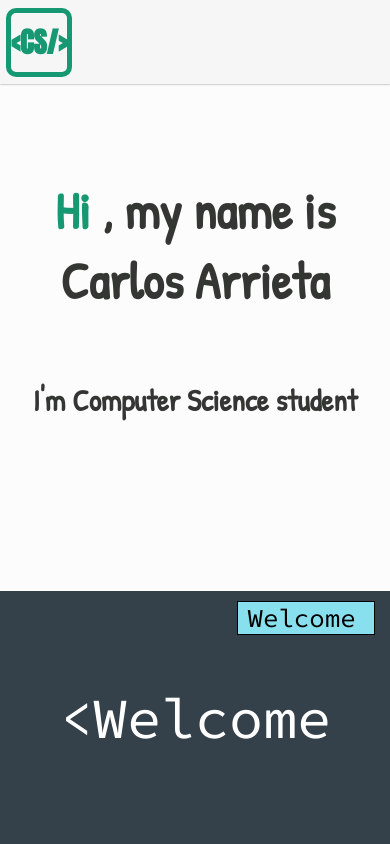
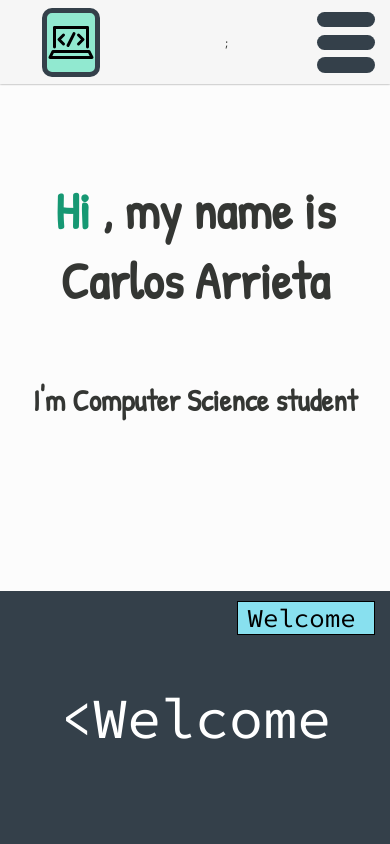
Before and after one commit to Carlitonchin/portfolio, a Next.js app: page / in a window 390 px wide. Shown: the top 844 px of the page. Built offline with nearby package versions, Linux system fonts and the light colour scheme.

Commit message:
portfolio ready

```diff
--- a/components/HeadBar.js
+++ b/components/HeadBar.js
@@ -1,5 +1,8 @@
 import { useEffect, useState } from 'react';
 import styles from '../styles/HeadBar.module.css'
+import ThreeLines from './threeLinesOptions';
+import stylesInvisibleOptions from '../styles/invisibleOptions.module.css'
+import { loadGetInitialProps } from 'next/dist/shared/lib/utils';
 
 
 function getSection(fraction)
@@ -15,6 +18,43 @@ function getSection(fraction)
 
     return 3;
 }
+
+function VisibleOptions(props)
+{
+    return <div className={styles.containerOptions}>
+            {props.links.map((value, index)=>
+            {
+              return <div className={styles.container_single_option} key={index}><a href={value.link}><h3 className={value.selected?styles.selected:""}>{value.text}</h3></a>
+              {value.selected?<div className={styles.sub}></div>:""}
+              </div>;
+            })}
+        </div>
+}
+
+function NotVisibleOptions(props)
+{
+
+    return <div className={stylesInvisibleOptions.containerOptions} >
+            {props.links.map((value, index)=>
+            {
+              return <a key={index} href={value.link}><h3 className={value.selected?stylesInvisibleOptions.selected:""}>{value.text}</h3></a>
+              {value.selected?<div className={stylesInvisibleOptions.sub}></div>:""}
+            })}
+        </div>
+}
+
+
+function Options(props)
+{
+
+    return <props.OptionType links={props.links}/>
+}
+
+function InvisibleOptions({children, showed})
+{
+    return <div id="invisibleOptions" className={(showed)?stylesInvisibleOptions.container + " " + stylesInvisibleOptions.container_showed :stylesInvisibleOptions.container}>{children}</div>
+}
+
 
 const HeadBar = function(props)
 {
@@ -41,17 +81,17 @@ const HeadBar = function(props)
     {
         window.onscroll = handleScroll
     });
+
     return (
     <div className={styles.container}>
         <div className={styles.containerLogo}>{props.children}</div>
-        <div className={styles.containerOptions}>
-            {props.links.map((value, index)=>
-            {
-              return <div className={styles.container_single_option} key={index}><a href={value.link}><h3 className={value.selected?styles.selected:""}>{value.text}</h3></a>
-              {value.selected?<div className={styles.sub}></div>:""}
-              </div>;
-            })}
-        </div>
+        <Options links={props.links} OptionType={VisibleOptions}/>
+
+        <ThreeLines>
+        <InvisibleOptions>
+        <Options links={props.links} OptionType={NotVisibleOptions}/>
+        </InvisibleOptions>
+        </ThreeLines>
     </div>
     );
 
--- a/components/Logo.js
+++ b/components/Logo.js
@@ -1,8 +1,8 @@
 import styles from '../styles/Logo.module.css'
-
+import Image from 'next/image'
 function Logo()
 {
-    return <div className={styles.container}><p className={styles.p}>{"<CS/>"}</p></div>
+    return <div className={styles.container}><a href="#" className={styles.p}><Image alt="logo" layout="fill" className={styles.logo} src="/logo.svg"/></a></div>
 }
 
 export default Logo;
--- a/components/skillsPage.js
+++ b/components/skillsPage.js
@@ -84,6 +84,7 @@ function Skills()
             <TreeSkills skill={"data structures"} icon={"data.svg"}/>
 
             <TreeSkills skill={"algorithms"} icon={"algorithm.svg"}/>
+
         </div>
     </TreeSkills>
     </div>
--- /dev/null
+++ b/components/threeLinesOptions.js
@@ -0,0 +1,44 @@
+import { Children, cloneElement, useEffect, useState } from 'react';
+import styles from '../styles/linesOptions.module.css'
+import stylesInvisibleOptions from '../styles/invisibleOptions.module.css'
+
+
+function Line()
+{
+    return <div className={styles.line}></div>
+}
+
+function ThreeLines({children})
+{
+    const [showed, setState] = useState(false);
+
+    function handleClick(e)
+    {
+        console.log(e.target)
+        if(e.target.id && e.target.id === "invisibleOptions")
+            return;
+
+        setState(!showed)
+    }
+
+    useEffect(()=>
+    {
+        if(showed)
+            window.onclick = handleClick;
+
+        else
+            window.onclick = "";
+    });
+
+    return <>
+
+    {Children.map(children, (child)=>{return cloneElement(child, {showed:showed})})};
+    <div className={styles.container} onClick={handleClick}>
+        <Line/>
+        <Line/>
+        <Line/>
+    </div>
+    </>
+}
+
+export default ThreeLines;
--- a/styles/HeadBar.module.css
+++ b/styles/HeadBar.module.css
@@ -8,6 +8,7 @@
     box-shadow: 0px 0px 2px 0px gray;
     display: flex;
     justify-content: space-between;
+    align-items: center;
     color: var(--fontColor);
     position: fixed;
     top: 0;
@@ -21,11 +22,11 @@
     align-items: center;
     justify-content: center;
     color: var(--firstColor);
+
 }
 
 .containerOptions
 {
-
     margin-right: 10%;
     width: 60%;
     height: 100%;
@@ -54,18 +55,15 @@
     }
 }
 
-@media (min-width: 430px) and (max-width: 500px) {
-    .containerOptions
-    {
-        width: 70%;
-        margin-right: 2%;
-        justify-content: space-between;
-    }
-}
 
-@media (max-width: 429px) {
+@media (max-width: 500px) {
     .containerOptions{
         display: none;
+
+    }
+    .containerLogo
+    {
+        width: 35%;
     }
 }
 
--- a/styles/Logo.module.css
+++ b/styles/Logo.module.css
@@ -1,22 +1,44 @@
 @import url('https://fonts.googleapis.com/css2?family=Anton&display=swap');
 
 .container{
+    margin-left: 5px;
     height: 70%;
-    background: transparent;
+    width: 30%;background: #91e9d0;
     border-radius: 10px;
     -webkit-border-radius: 10px;
     -moz-border-radius: 10px;
     -ms-border-radius: 10px;
     -o-border-radius: 10px;
-    border: 5px solid var(--firstColor);
+    border: 5px solid var(--backColorWelcome);
     display: flex;
     justify-content: center;
     align-items: center;
+
+    cursor: pointer;
+    position: relative;
+}
+
+@media (min-width: 1px) and (max-width: 700px) {
+
+    .container{
+        width: 35%;
+    }
 }
 
 .p{
+    padding-left: 5px;
+    padding-right: 5px;
+    text-decoration: none;
+    color: var(--firstColor);
     margin: 0;
     font-size: 2.2rem;
     font-weight: bolder;
     font-family: 'Anton', sans-serif;
 }
+
+.logo
+{
+    width: 100%;
+    height: 100%;
+    color: rebeccapurple;
+}
--- /dev/null
+++ b/styles/invisibleOptions.module.css
@@ -0,0 +1,63 @@
+.container
+{
+    box-shadow: 0px 0px 2px 0px gray;
+    width: 50%;
+    height: 40vh;
+    background: var(--backColorWelcome);
+    position: absolute;
+    top: 10vh;
+    right: 0;
+    display: none;
+    flex-direction: column;
+    border-end-end-radius: 10px;
+    border-end-start-radius: 10px;
+    margin-right: calc(-50% - 10px);
+    transition: 500ms ease-in-out;
+    -webkit-transition: 500ms ease-in-out;
+    -moz-transition: 500ms ease-in-out;
+    -ms-transition: 500ms ease-in-out;
+    -o-transition: 500ms ease-in-out;
+}
+
+.container_showed
+{
+    margin-right: 0px;
+}
+
+@media (max-width: 500px) {
+    .container{
+        display: flex;
+    flex-direction: column;
+        align-items: center
+        ;
+        justify-content: center;
+    }
+
+}
+
+.containerOptions
+{
+    width: 100%;
+    height: 80%;
+    display: flex;
+    flex-direction: column;
+    justify-content: space-between;
+    font-size: 1.5rem;
+    align-items: center;
+}
+
+.containerOptions>a
+{
+    text-decoration: none;
+    color: white;
+    width: min-content;
+}
+
+.containerOptions>a>h3{
+    margin: 0;
+}
+
+.selected
+{
+    color: var(--firstColor);
+}
--- /dev/null
+++ b/styles/linesOptions.module.css
@@ -0,0 +1,33 @@
+.container{
+    width: 15%;
+    height: 90%;
+    display: none;
+    margin-right: 15px;
+}
+
+.container:hover>.line
+{
+    background: var(--firstColor);
+}
+
+@media (max-width: 500px) {
+    .container
+    {
+        display: flex;
+        align-items: center;
+        justify-content: space-evenly;
+        flex-direction: column;
+    }
+}
+
+.line
+{
+    background: var(--backColorWelcome);
+    width: 100%;
+    height: 20%;
+    border-radius: 10px;
+    -webkit-border-radius: 10px;
+    -moz-border-radius: 10px;
+    -ms-border-radius: 10px;
+    -o-border-radius: 10px;
+}
```
Also changed, not shown: public/logo.svg (added).
